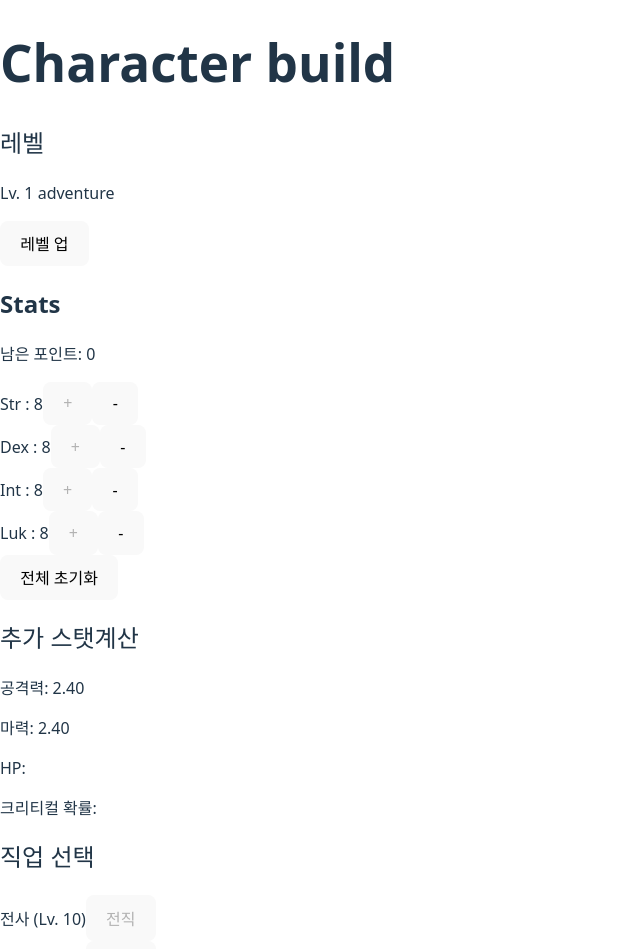
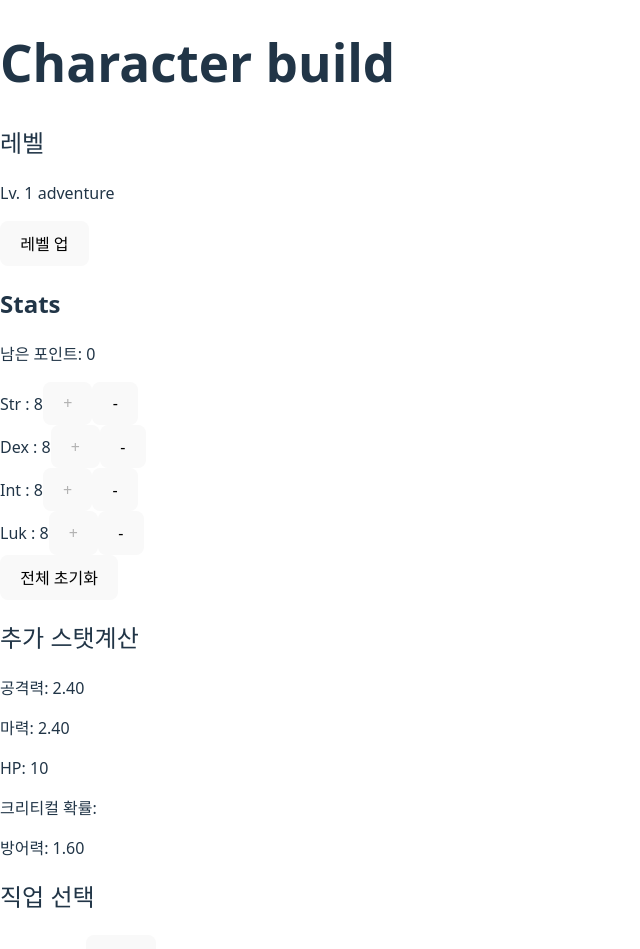
Before and after one commit to JinoPeanut/react-rpg-character-system, a React (Vite) app: page / in a window 1280 px wide. Shown: the top 949 px of the page, without its empty margins (0-640 px from the left). Built offline with nearby package versions, Linux system fonts and the light colour scheme.

Commit message:
4일차 리액트 스탯 추가 및 계산식 추가

```diff
--- a/src/data/jobs.js
+++ b/src/data/jobs.js
@@ -1,3 +1,6 @@
+/* 기본 크리티컬 데미지 2배 */
+export const BASE_CRIT_DAMAGE = 2;
+
 export const JOBS = {
 
     adventure: {
@@ -10,12 +13,20 @@ export const JOBS = {
         },
         baseHp: 10,
         hpPerLevel: 10,
+        baseCritChance: 0.1,
 
         hpFormula: (level, job, stats) => job.baseHp + ((level - 1) * job.hpPerLevel),
+
         attackFormula: (stats) =>
             (stats.Str * 0.1) + (stats.Dex * 0.1) + (stats.Luk * 0.1),
+
         magicFormula: (stats) =>
             (stats.Int * 0.2) + (stats.Luk * 0.1),
+
+        defenseFormula: (stats) =>
+            (stats.Str * 0.05) + (stats.Dex * 0.05) + (stats.Int * 0.05) + (stats.Luk * 0.05),
+
+
     },
 
     warrior: {
@@ -26,6 +37,7 @@ export const JOBS = {
         requireLevel: 10,
         baseHp: 100,
         hpPerLevel: 20,
+        baseCritChance: 0.2,
 
         hpFormula: (level, job, stats) =>
             job.baseHp + ((level - 1) * job.hpPerLevel) + (stats.Str * 2),
@@ -34,6 +46,9 @@ export const JOBS = {
             (stats.Str * 0.25) + (stats.Dex * 0.1),
 
         magicFormula: () => 0,
+
+        defenseFormula: (stats) =>
+            (stats.Str * 0.25) + (stats.Dex * 0.05),
     },
 
     archer: {
@@ -42,9 +57,20 @@ export const JOBS = {
             Dex: 20,
         },
         requireLevel: 10,
+        baseHp: 100,
+        hpPerLevel: 15,
+        baseCritChance: 0.35,
+
+        hpFormula: (level, job, stats) =>
+            job.baseHp + ((level - 1) * job.hpPerLevel) + (stats.Dex * 1.7),
+
         attackFormula: (stats) =>
-            (stats.Str * 0.1) + (stats.Dex * 0.25),
+            (stats.Dex * 0.2) + (stats.Str * 0.1),
+
         magicFormula: () => 0,
+
+        defenseFormula: (stats) =>
+            (stats.Dex * 0.2) + (stats.Str * 0.05),
     },
 
     mage: {
@@ -53,9 +79,19 @@ export const JOBS = {
             Int: 20,
         },
         requireLevel: 10,
+        baseHp: 100,
+        hpPerLevel: 10,
+        baseCritChance: 0.2,
+
+        hpFormula: (level, job, stats) =>
+            job.baseHp + ((level - 1) * job.hpPerLevel) + (stats.Int * 1),
         attackFormula: () => 0,
+
         magicFormula: (stats) =>
-            (stats.Int * 0.25) + (stats.Luk * 0.1),
+            (stats.Int * 0.3) + (stats.Luk * 0.1),
+
+        defenseFormula: (stats) =>
+            (stats.Int * 0.1) + (stats.Luk * 0.05),
     },
 
     thief: {
@@ -64,8 +100,19 @@ export const JOBS = {
             Luk: 20,
         },
         requireLevel: 10,
+        baseHp: 100,
+        hpPerLevel: 13,
+        baseCritChance: 0.3,
+
+        hpFormula: (level, job, stats) =>
+            job.baseHp + ((level - 1) * job.hpPerLevel) + (stats.Luk * 1.5),
+
         attackFormula: (stats) =>
-            (stats.Dex * 0.1) + (stats.Luk * 0.25),
+            (stats.Luk * 0.2) + (stats.Dex * 0.1),
+
         magicFormula: () => 0,
+
+        defenseFormula: (stats) =>
+            (stats.Luk * 0.2) + (stats.Dex * 0.05),
     },
 };
--- a/src/features/characters/components/DerivedStatsPanel.jsx
+++ b/src/features/characters/components/DerivedStatsPanel.jsx
@@ -2,6 +2,7 @@ import { useCharacterStore } from "../store/characterStore";
 import { JOBS } from "../../../data/jobs";
 
 function DerivedStatsPanel() {
+    const level = useCharacterStore((state) => state.level);
     const job = useCharacterStore((state) => state.job);
     const stats = useCharacterStore((state) => state.stats);
 
@@ -9,8 +10,9 @@ function DerivedStatsPanel() {
 
     const attack = jobData.attackFormula(stats);
     const magic = jobData.magicFormula(stats);
-    const hp = null;
+    const hp = jobData.hpFormula(level, jobData, stats);
     const crit = null;
+    const defense = jobData.defenseFormula(stats);
 
     return (
         <div>
@@ -18,8 +20,9 @@ function DerivedStatsPanel() {
 
             <p>공격력: {attack.toFixed(2)}</p>
             <p>마력: {magic.toFixed(2)}</p>
-            <p>HP: {hp}</p>
+            <p>HP: {Math.floor(hp)}</p>
             <p>크리티컬 확률: {crit}</p>
+            <p>방어력: {defense.toFixed(2)}</p>
         </div>
     )
 }
```
Also changed, not shown: 1 other file (tests, documents, lock files or other folders).
